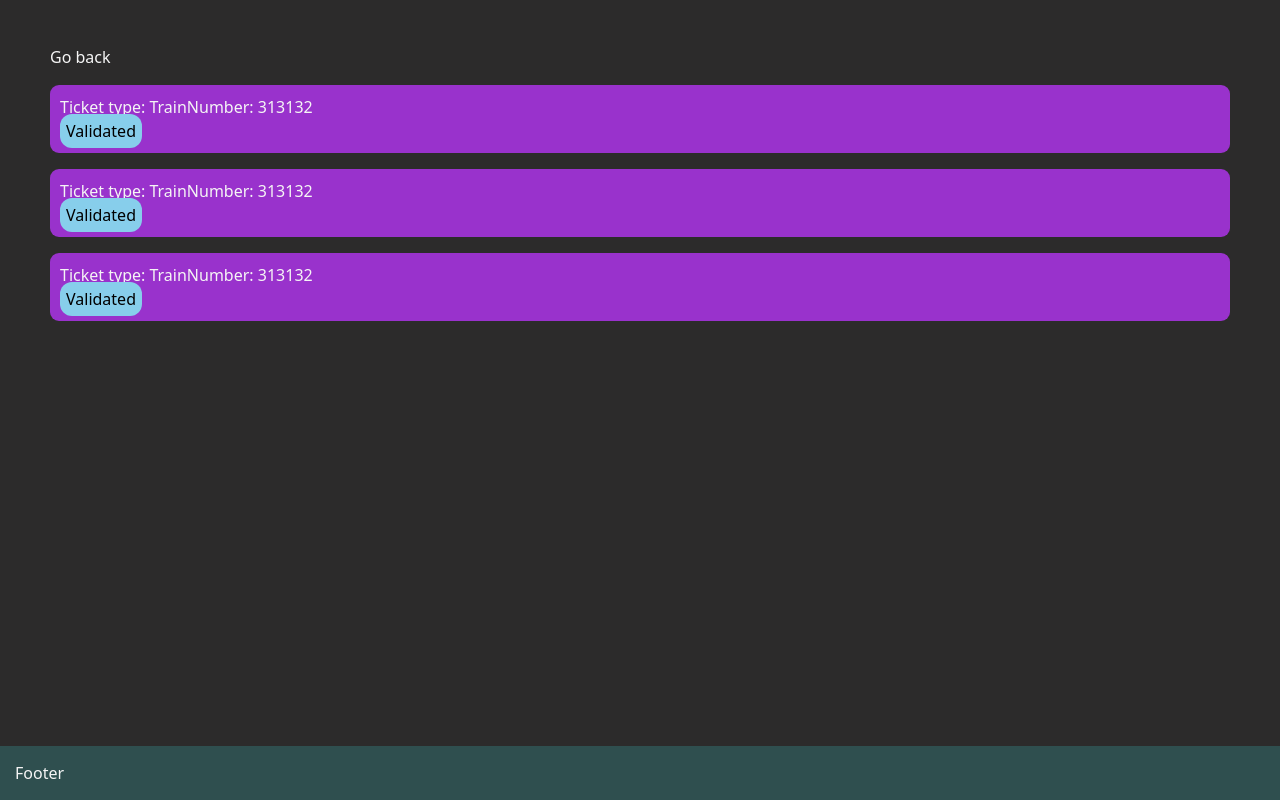
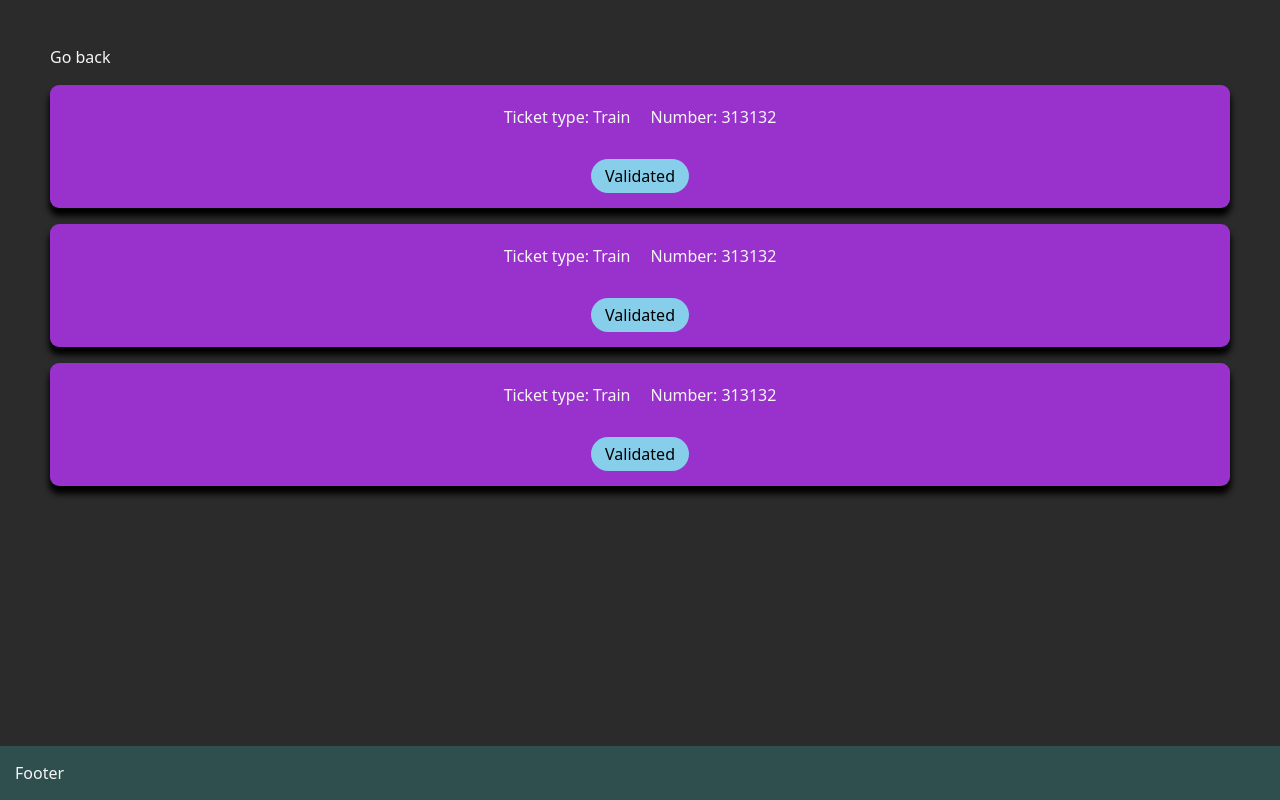
Before and after one commit to BryanGordon/tickets, a React (Vite) app: page /tickets-list in a window 1280 px wide. Built offline with nearby package versions, Linux system fonts and the light colour scheme.

Commit message:
Update component styles

```diff
--- a/src/styles/AllTicketsList.css
+++ b/src/styles/AllTicketsList.css
@@ -1,9 +1,13 @@
 .ticket-data-card {
-  padding: 10px;
+  display: flex;
+  flex-direction: column;
+  gap: 35px;
+  align-items: center;
+  padding: 20px;
   margin-block: 16px;
   border-radius: 9px;
   background-color: darkorchid;
-  box-shadow: 0px 10px 6px 1px #0000;
+  box-shadow: 0px 7px 6px 1px #000;
 }
 
 .back-container {
@@ -15,9 +19,14 @@
   }
 }
 
+.info-container {
+  display: flex;
+  gap: 20px;
+}
+
 .validated {
-  padding: 6px;
-  border-radius: 12px;
+  padding: 6px 14px;
+  border-radius: 18px;
   background-color: skyblue;
   color: black;
 }
```
